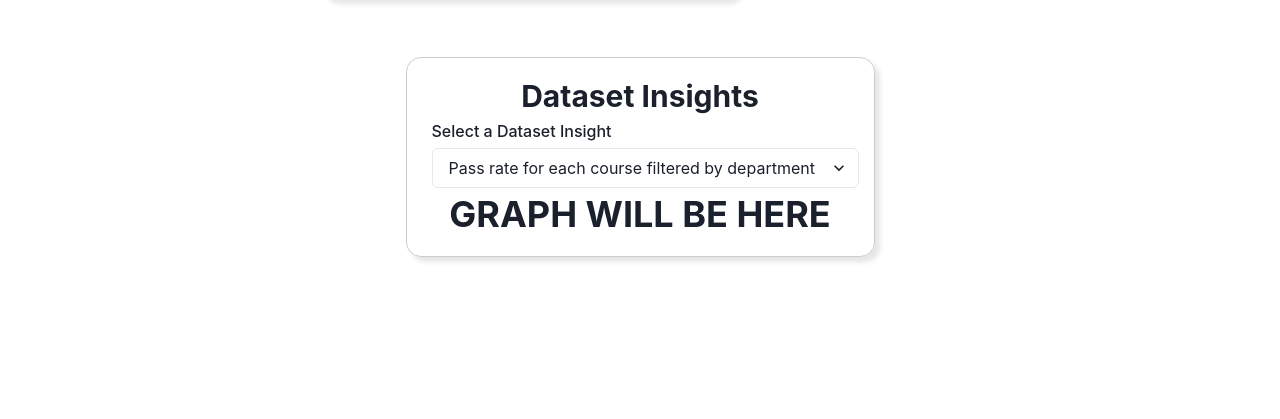
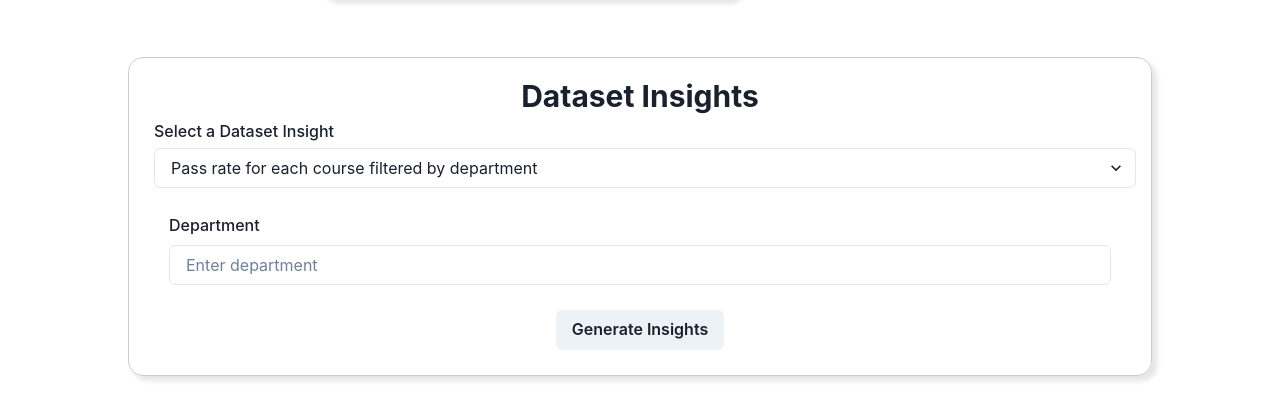
Before and after one commit to VCTR-Y/InsightUBC, a React (Vite) app in the folder frontend/: page / in a window 1280 px wide. Shown: the part 377-796 px from the top of the page. Built offline with nearby package versions, Linux system fonts and the light colour scheme; no server answers.

Commit message:
Implement query insights with selecting datasets, querying, adding fields, and presenting in a bar graph

```diff
--- a/frontend/src/components/InsightCard.jsx
+++ b/frontend/src/components/InsightCard.jsx
@@ -1,19 +1,274 @@
-import { Box, Heading, FormControl, FormLabel, Select } from "@chakra-ui/react";
+import { useState, useEffect } from "react";
+import { Box, Heading, FormControl, FormLabel, Select, Input, Button } from "@chakra-ui/react";
 
-function InsightCard() {
+import { Bar } from 'react-chartjs-2';
+import { Chart, registerables } from 'chart.js';
+Chart.register(...registerables);
+
+function InsightCard(props) {
+	const { selectedDataset } = props;
+	const [selectedValue, setSelectedValue] = useState("passRate");
+
+	const [dept, setDept] = useState("");
+	const [course, setCourse] = useState("");
+	const [chartData, setChartData] = useState(null);
+	// const insightOptions = {
+	// 	"passRate": "SELECT dept, course, AVG(passRate) FROM dataset WHERE dept = ? GROUP BY course",
+	// 	"profAverage": "SELECT professor, AVG(grade) FROM dataset WHERE dept = ? AND course = ? GROUP BY professor",
+	// 	"courseAverage": "SELECT course, AVG(grade) FROM dataset WHERE dept = ? AND course = ? GROUP BY year"
+	// };
+
+	const insightOptions = {
+		"passRate": {
+            "WHERE": {
+                "IS": {
+                    [`${selectedDataset}_dept`]: dept.toLowerCase()
+                }
+            },
+            "OPTIONS": {
+                "COLUMNS": [
+                    `${selectedDataset}_id`,
+                    "avgPass",
+					"avgFail",
+					"avgAudit"
+                ],
+                "ORDER": {
+                    "dir": "DOWN",
+                    "keys": ["avgPass"]
+                }
+            },
+            "TRANSFORMATIONS": {
+                "GROUP": [`${selectedDataset}_id`],
+                "APPLY": [{
+                    "avgPass": {
+                        "AVG": `${selectedDataset}_pass`
+                    }
+                },
+				{
+					"avgFail": {
+						"AVG": `${selectedDataset}_fail`
+					}
+				},
+				{
+					"avgAudit": {
+						"AVG": `${selectedDataset}_audit`
+					}
+				},
+			]
+            }
+        },
+		"profAverage": {
+            "WHERE": {
+				"AND": [
+				{
+					"IS": {
+						[`${selectedDataset}_dept`]: dept.toLowerCase()
+						}
+				},
+				{
+					"IS": {
+						[`${selectedDataset}_id`]: course.toLowerCase()
+					}
+				},
+				]
+			},
+            "OPTIONS": {
+                "COLUMNS": [
+                    `${selectedDataset}_instructor`,
+                    "overallAvg",
+                ],
+                "ORDER": {
+                    "dir": "DOWN",
+                    "keys": ["overallAvg"]
+                }
+            },
+            "TRANSFORMATIONS": {
+                "GROUP": [`${selectedDataset}_instructor`],
+                "APPLY": [{
+                    "overallAvg": {
+                        "AVG": `${selectedDataset}_avg`
+                    }
+                },
+			]
+            }
+        },
+		"courseAverage": {
+            "WHERE": {
+				"AND": [{
+                "IS": {
+                    [`${selectedDataset}_dept`]: dept.toLowerCase()
+					}
+					},
+					{
+						"IS": {
+							[`${selectedDataset}_id`]: course.toLowerCase()
+						}
+					},
+					{
+						"NOT": {
+							"EQ": {
+								[`${selectedDataset}_year`]: 1900
+							}
+						}
+					}
+				]
+			},
+            "OPTIONS": {
+                "COLUMNS": [
+                    `${selectedDataset}_year`,
+                    "overallAvg",
+                ],
+                "ORDER": {
+                    "dir": "UP",
+                    "keys": [`${selectedDataset}_year`]
+                }
+            },
+            "TRANSFORMATIONS": {
+                "GROUP": [`${selectedDataset}_year`],
+                "APPLY": [{
+                    "overallAvg": {
+                        "AVG": `${selectedDataset}_avg`
+                    }
+                },
+			]
+            }
+        }
+	};
+
+	const queryInsight = async (insight) => {
+		if (!selectedDataset) {
+			alert("Please select a dataset");
+			return;
+		}
+		try {
+			let body = insightOptions[insight];
+			console.log(body);
+			const response = await fetch(`http://localhost:4321/query`, {
+				method: "POST",
+				headers: {
+					"Content-Type": "application/json",
+				},
+				body: JSON.stringify(body),
+			});
+			if (response.ok) {
+				const data = await response.json();
+				console.log(data);
+				if (data.result && Array.isArray(data.result)) {
+					if (insight === "passRate") {
+					const processedData = {
+						labels: data.result.map(item => item[`${selectedDataset}_id`]),
+						datasets: [
+							{
+								label: 'Average Pass Rate',
+								data: data.result.map(item => ((item.avgPass)/parseFloat(item.avgPass + item.avgFail + item.avgAudit)) * 100),
+								backgroundColor: 'rgba(75, 192, 192, 0.6)',
+								borderColor: 'rgba(75, 192, 192, 1)',
+								borderWidth: 1,
+								barThickness: 'flex',
+								maxBarThickness: 50,
+							},
+						],
+					};
+					setChartData({
+						...processedData,
+						options: {
+							indexAxis: 'y',
+						},
+					});
+				} else if (insight === "profAverage") {
+					const processedData = {
+						labels: data.result
+							.filter(item => item[`${selectedDataset}_instructor`].trim() !== "")
+							.map(item => {
+								const [lastName, firstName] = item[`${selectedDataset}_instructor`].split(", ");
+								return `${firstName} ${lastName}`;
+							}),
+						datasets: [
+							{
+								label: 'Professor Average',
+								data: data.result
+									.filter(item => item[`${selectedDataset}_instructor`].trim() !== "")
+									.map(item => item.overallAvg),
+								backgroundColor: 'rgba(75, 192, 192, 0.6)',
+								borderColor: 'rgba(75, 192, 192, 1)',
+								borderWidth: 1,
+								barThickness: 'flex',
+								maxBarThickness: 50,
+							},
+						],
+					};
+					setChartData({
+						...processedData,
+						options: {
+							indexAxis: 'y',
+						},
+					});
+				} else if (insight === "courseAverage") {
+					const processedData = {
+						labels: data.result.map(item => item[`${selectedDataset}_year`]),
+						datasets: [
+							{
+								label: 'Course Average',
+								data: data.result.map(item => item.overallAvg),
+								backgroundColor: 'rgba(75, 192, 192, 0.6)',
+								borderColor: 'rgba(75, 192, 192, 1)',
+								borderWidth: 1,
+								barThickness: 'flex',
+								maxBarThickness: 50,
+							},
+						],
+					};
+					setChartData({
+						...processedData,
+						options: {
+							indexAxis: 'y',
+						},
+					});
+				}
+			} else {
+				alert("Failed to fetch insight");
+			}
+		}
+		} catch (err) {
+			alert(`Something went wrong ${err}`);
+		}
+	};
+
+	const handleSelectChange = (event) => {
+        setSelectedValue(event.target.value);
+    };
 
 	return (
-		<Box className="dataset-insight" m={"10"} p={"5"}>
+		<Box className="dataset-insight" m={"10"} width="80%" p={"5"}>
 			<Heading as="h2" size="lg">Dataset Insights</Heading>
+			{selectedDataset ? <Heading as="h3" size="md">Selected Dataset: {selectedDataset}</Heading> : null}
 			<FormControl>
 				<FormLabel m="5px">Select a Dataset Insight</FormLabel>
-				<Select m="5px">
+				<Select m="5px" value={selectedValue} onChange={handleSelectChange}>
 					<option value="passRate">Pass rate for each course filtered by department</option>
 					<option value="profAverage">Average for each professor for a course</option>
 					<option value="courseAverage">Average over the years for a course</option>
 				</Select>
-				<Heading as="h1" size="xl">GRAPH WILL BE HERE</Heading>
+
+				<FormControl p={"5"}>
+					<FormLabel>Department</FormLabel>
+					<Input value={dept} type="text" placeholder="Enter department" onChange={(e) => setDept(e.target.value)} />
+				</FormControl>
+				{(selectedValue === "profAverage" || selectedValue === "courseAverage") &&
+					<FormControl p={"5"}>
+						<FormLabel>Course</FormLabel>
+						<Input value={course} type="text" placeholder="Enter course" onChange={(e) => setCourse(e.target.value)} />
+					</FormControl>
+				}
 			</FormControl>
+			<Box display="flex" justifyContent="center" m="5px">
+				<Button onClick={() => queryInsight(selectedValue)}>Generate Insights</Button>
+			</Box>
+			{chartData && (
+				<Box width="100%" height="100%" mt="5">
+					<Bar width="100%" height="50%" data={chartData} />
+				</Box>
+			)}
 		</Box>
 	);
 }
```
